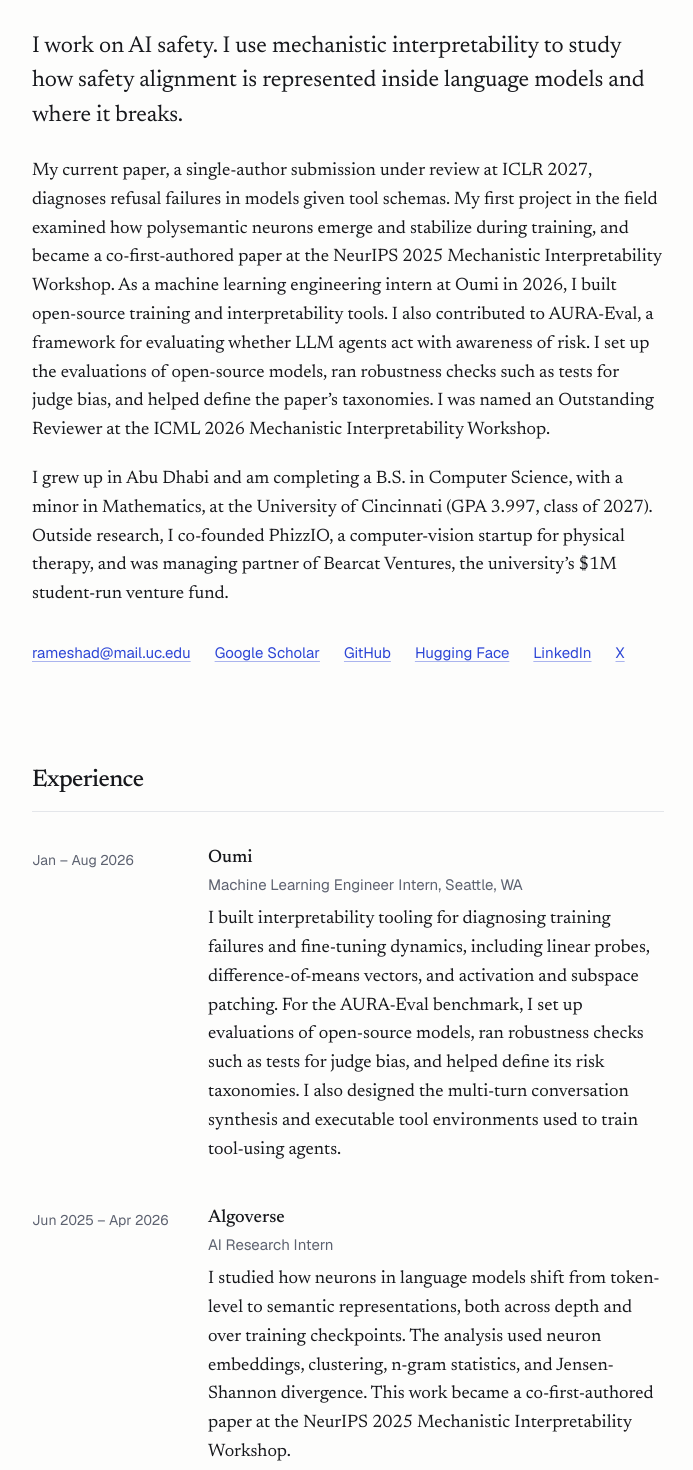
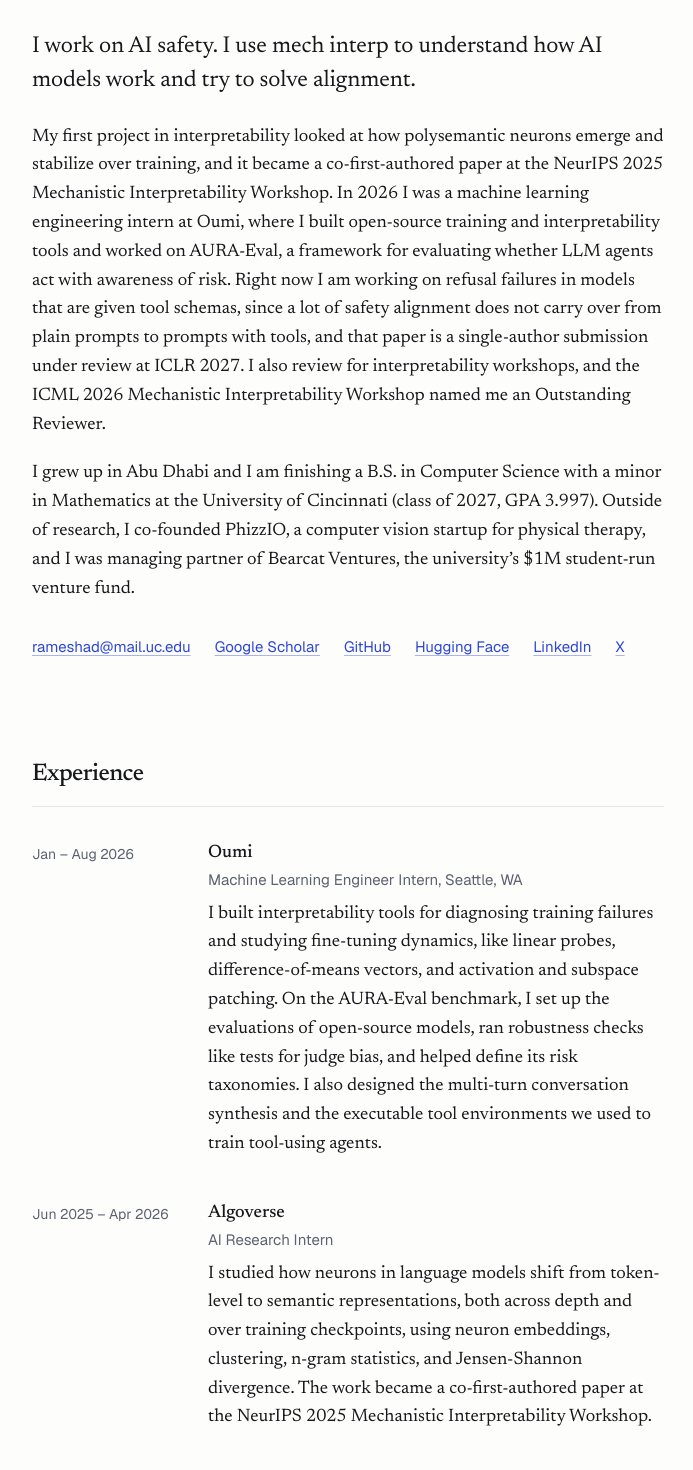
Before and after one commit to aniruddh-alt/WebPortfolio, a Next.js app: page / in a window 1280 px wide. Shown: the part 140-1610 px from the top of the page, without its empty margins (292-985 px from the left). Built offline with nearby package versions, Linux system fonts and the light colour scheme; no server answers.

Commit message:
Rewrite homepage copy in a plainer first-person voice

```diff
--- a/src/app/layout.tsx
+++ b/src/app/layout.tsx
@@ -16,7 +16,7 @@ const newsreader = Newsreader({
 const SITE_URL =
   process.env.NEXT_PUBLIC_SITE_URL ?? "https://www.aniruddhan.com";
 const DESCRIPTION =
-  "Aniruddhan Ramesh, computer science student at the University of Cincinnati. AI safety research using mechanistic interpretability, previously a machine learning engineering intern at Oumi.";
+  "Aniruddhan Ramesh is a computer science student at the University of Cincinnati who works on AI safety using mechanistic interpretability, and was previously a machine learning engineering intern at Oumi.";
 
 export const metadata: Metadata = {
   metadataBase: new URL(SITE_URL),
--- a/src/components/Footer.tsx
+++ b/src/components/Footer.tsx
@@ -2,8 +2,8 @@ export default function Footer() {
   return (
     <footer id="contact" className="mt-24 mb-16 pt-8 border-t border-rule">
       <p>
-        If you work on AI safety, interpretability, or the evaluation of LLM
-        agents, I would be glad to hear from you at{' '}
+        If you work on AI safety, interpretability, or evaluating LLM agents, I
+        would really like to hear from you, so feel free to email me at{' '}
         <a href="mailto:rameshad@mail.uc.edu" className="link text-accent">
           rameshad@mail.uc.edu
         </a>
--- a/src/components/sections/Experience.tsx
+++ b/src/components/sections/Experience.tsx
@@ -7,14 +7,14 @@ export const experiences = [
     period: 'Jan – Aug 2026',
     location: 'Seattle, WA',
     description:
-      'I built interpretability tooling for diagnosing training failures and fine-tuning dynamics, including linear probes, difference-of-means vectors, and activation and subspace patching. For the AURA-Eval benchmark, I set up evaluations of open-source models, ran robustness checks such as tests for judge bias, and helped define its risk taxonomies. I also designed the multi-turn conversation synthesis and executable tool environments used to train tool-using agents.',
+      'I built interpretability tools for diagnosing training failures and studying fine-tuning dynamics, like linear probes, difference-of-means vectors, and activation and subspace patching. On the AURA-Eval benchmark, I set up the evaluations of open-source models, ran robustness checks like tests for judge bias, and helped define its risk taxonomies. I also designed the multi-turn conversation synthesis and the executable tool environments we used to train tool-using agents.',
   },
   {
     role: 'AI Research Intern',
     org: 'Algoverse',
     period: 'Jun 2025 – Apr 2026',
     description:
-      'I studied how neurons in language models shift from token-level to semantic representations, both across depth and over training checkpoints. The analysis used neuron embeddings, clustering, n-gram statistics, and Jensen-Shannon divergence. This work became a co-first-authored paper at the NeurIPS 2025 Mechanistic Interpretability Workshop.',
+      'I studied how neurons in language models shift from token-level to semantic representations, both across depth and over training checkpoints, using neuron embeddings, clustering, n-gram statistics, and Jensen-Shannon divergence. The work became a co-first-authored paper at the NeurIPS 2025 Mechanistic Interpretability Workshop.',
   },
   {
     role: 'Bioinformatics Software Engineer',
@@ -22,7 +22,7 @@ export const experiences = [
     period: 'Jan 2023 – present',
     location: 'Cincinnati, OH',
     description:
-      'I implemented a clinical research management system for a pediatric heart institute. In two rounds of usability evaluation, the system scored 88.65 and 87.1 on the System Usability Scale, results we reported in ACI Open. I have also fine-tuned Llama 3.1-8B, Qwen2.5-7B, and Phi-3-mini for patient-friendly clinical summarization.',
+      'I built a clinical research management system for a pediatric heart institute, and in two rounds of usability evaluation it scored 88.65 and 87.1 on the System Usability Scale, which we reported in ACI Open. I have also fine-tuned Llama 3.1-8B, Qwen2.5-7B, and Phi-3-mini for patient-friendly clinical summarization.',
   },
   {
     role: 'Machine Learning Intern',
@@ -30,7 +30,7 @@ export const experiences = [
     period: 'May – Aug 2025',
     location: 'Cincinnati, OH',
     description:
-      'I developed volumetric autoencoder and DETR models for detecting the centerlines of surgical tools. I also generated synthetic 3D training data that reduced manual annotation by 75%.',
+      'I developed volumetric autoencoder and DETR models for detecting the centerlines of surgical tools, and I generated synthetic 3D training data that cut manual annotation by 75%.',
   },
   {
     role: 'Software Engineering Intern',
@@ -38,7 +38,7 @@ export const experiences = [
     period: 'Jan – Dec 2024',
     location: 'Cincinnati, OH',
     description:
-      'I led a three-person offshore team that built machine learning pipelines to extract structured data from real-estate documents. The pipelines cut extraction time by 80%.',
+      'I led a three-person offshore team that built machine learning pipelines to extract structured data from real estate documents, and the pipelines cut extraction time by 80%.',
   },
 ]
 
--- a/src/components/sections/Hero.tsx
+++ b/src/components/sections/Hero.tsx
@@ -11,29 +11,29 @@ export default function Hero() {
   return (
     <section className="pt-12 sm:pt-16">
       <p className="text-[21px] sm:text-[23px] leading-[1.5] tracking-[-0.005em]">
-        I work on AI safety. I use mechanistic interpretability to study how
-        safety alignment is represented inside language models and where it
-        breaks.
+        I work on AI safety. I use mech interp to understand how AI models work
+        and try to solve alignment.
       </p>
       <p className="mt-6">
-        My current paper, a single-author submission under review at ICLR 2027,
-        diagnoses refusal failures in models given tool schemas. My first project in the field examined how polysemantic neurons emerge
-        and stabilize during training, and became a co-first-authored paper at
-        the NeurIPS 2025 Mechanistic Interpretability Workshop. As a machine
-        learning engineering intern at Oumi in 2026, I built open-source
-        training and interpretability tools. I also contributed to AURA-Eval, a
-        framework for evaluating whether LLM agents act with awareness of risk.
-        I set up the evaluations of open-source models, ran robustness checks
-        such as tests for judge bias, and helped define the paper’s
-        taxonomies. I was named an Outstanding Reviewer at the ICML 2026
-        Mechanistic Interpretability Workshop.
+        My first project in interpretability looked at how polysemantic
+        neurons emerge and stabilize over training, and it became a
+        co-first-authored paper at the NeurIPS 2025 Mechanistic
+        Interpretability Workshop. In 2026 I was a machine learning engineering
+        intern at Oumi, where I built open-source training and interpretability
+        tools and worked on AURA-Eval, a framework for evaluating whether LLM
+        agents act with awareness of risk. Right now I am working on refusal
+        failures in models that are given tool schemas, since a lot of safety
+        alignment does not carry over from plain prompts to prompts with tools,
+        and that paper is a single-author submission under review at ICLR 2027.
+        I also review for interpretability workshops, and the ICML 2026
+        Mechanistic Interpretability Workshop named me an Outstanding Reviewer.
       </p>
       <p className="mt-5">
-        I grew up in Abu Dhabi and am completing a B.S. in Computer Science,
-        with a minor in Mathematics, at the University of Cincinnati (GPA
-        3.997, class of 2027). Outside research, I co-founded PhizzIO, a
-        computer-vision startup for physical therapy, and was managing partner
-        of Bearcat Ventures, the university’s $1M student-run venture fund.
+        I grew up in Abu Dhabi and I am finishing a B.S. in Computer Science
+        with a minor in Mathematics at the University of Cincinnati (class of
+        2027, GPA 3.997). Outside of research, I co-founded PhizzIO, a computer
+        vision startup for physical therapy, and I was managing partner of
+        Bearcat Ventures, the university’s $1M student-run venture fund.
       </p>
       <ul className="mt-8 font-sans text-[15px] text-accent flex flex-wrap gap-x-6 gap-y-2">
         {links.map((link) => (
--- a/src/components/sections/Service.tsx
+++ b/src/components/sections/Service.tsx
@@ -21,13 +21,13 @@ export const roles = [
     period: 'Apr 2026 – present',
     title: 'President, IEEE-HKN Tau Chapter, University of Cincinnati',
     description:
-      'I direct the chapter’s operations, outreach, events, and technical workshops.',
+      'I run the chapter, including its outreach, events, and technical workshops.',
   },
   {
     period: 'Aug 2024 – present',
     title: 'Strategic Advisor, Bearcat Ventures',
     description:
-      'I joined the University of Cincinnati’s student-run $1M evergreen venture fund as an analyst, became a general partner, and then served as managing partner until April 2026, managing its strategy and operations. I now advise the fund. I also co-led the 2026 Venture Capital Investment Competition team and developed its training curriculum and term-sheet evaluation process.',
+      'I joined the University of Cincinnati’s $1M student-run evergreen venture fund as an analyst and later became a general partner. I was managing partner until April 2026, running the fund’s strategy and operations, and I now advise it. I also co-led our team at the 2026 Venture Capital Investment Competition and put together its training curriculum and term-sheet evaluation process.',
   },
 ]
 
--- a/src/lib/projects.ts
+++ b/src/lib/projects.ts
@@ -9,7 +9,7 @@ export const projects = [
   {
     title: "GlassBox",
     description:
-      "White-box observability for self-hosted open LLMs. It monitors model internals during inference with linear probes and sparse autoencoder features, to catch misalignment that capability evaluations miss. It includes a monitoring dashboard with alerting, a local redaction layer for private data, an AUROC-gated probe pipeline, and a GPU inference microservice.",
+      "White-box observability for self-hosted open LLMs. It monitors model internals during inference with linear probes and sparse autoencoder features, so it can catch misalignment that capability evaluations miss. It comes with a monitoring dashboard with alerting, a local redaction layer for private data, an AUROC-gated probe pipeline, and a GPU inference microservice.",
     tags: ["Python", "Sparse autoencoders", "AI safety"],
     href: "https://github.com/aniruddh-alt/glassbox",
   },
@@ -51,7 +51,7 @@ export const projects = [
   {
     title: "BuildGPT",
     description:
-      "A small GPT implemented from first principles, written to understand each component of the architecture before relying on larger libraries.",
+      "A small GPT built from first principles. I wrote it to understand each part of the architecture before relying on larger libraries.",
     tags: ["Python", "PyTorch"],
     href: "https://github.com/aniruddh-alt/BuildGPT",
   },
```
